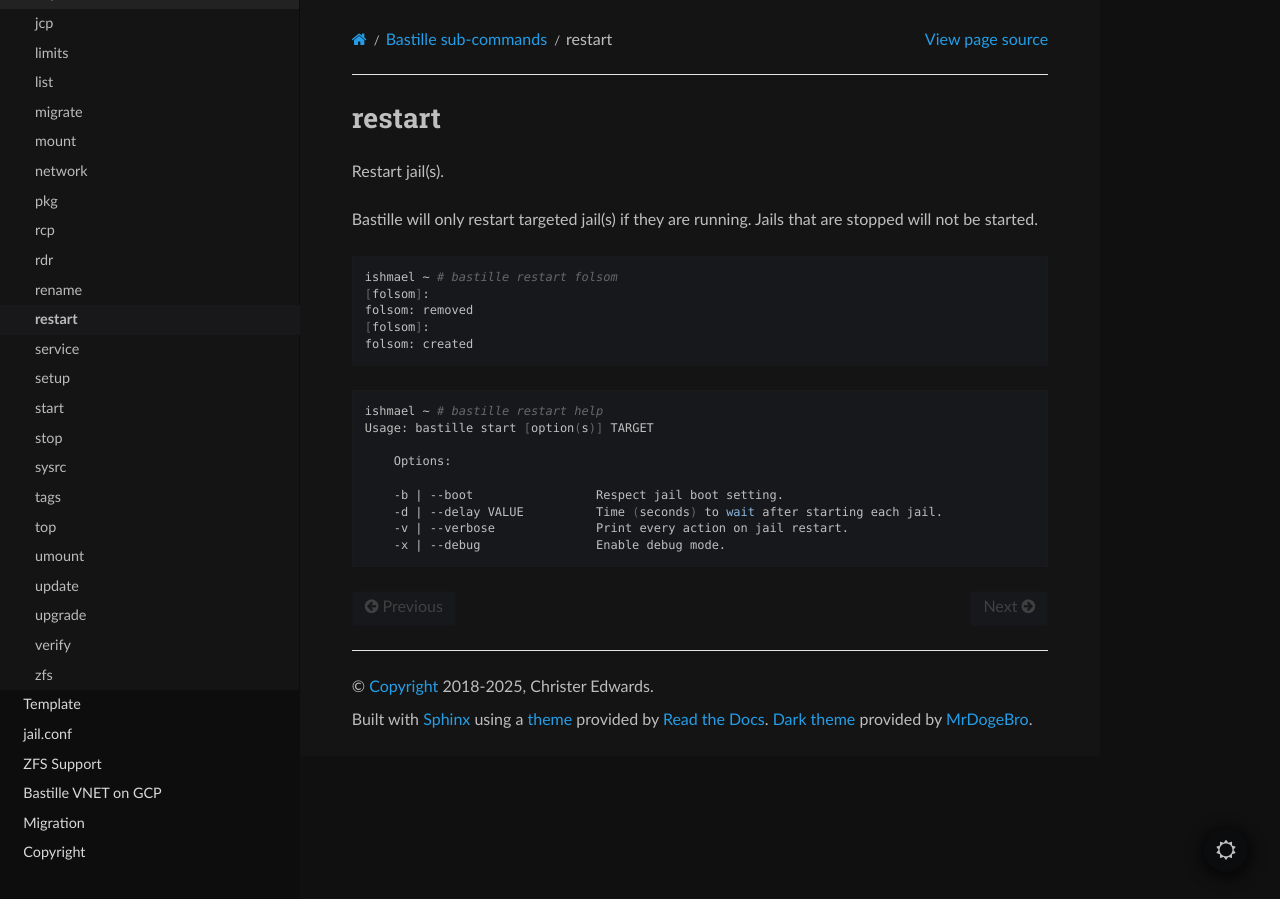
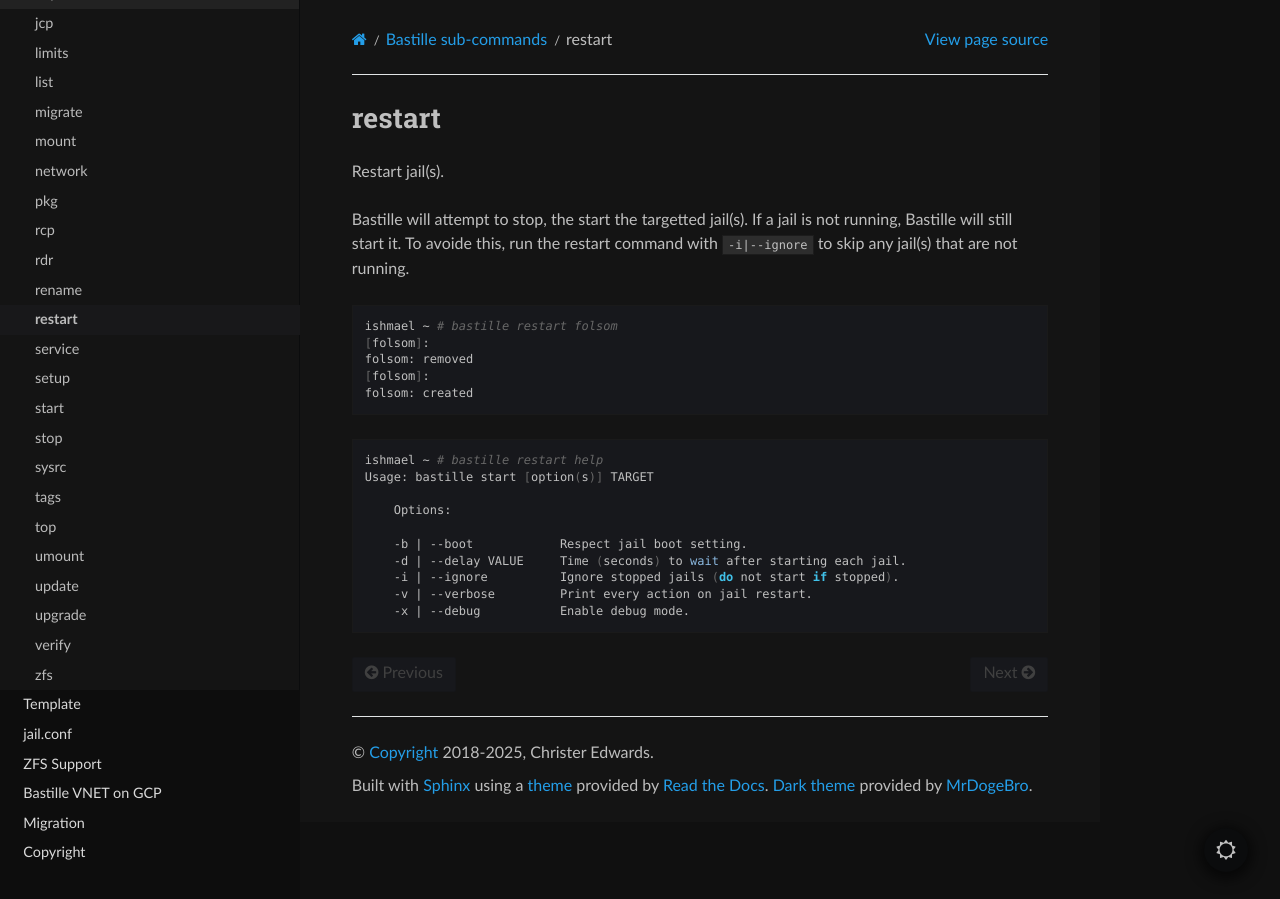
Before and after one commit to BastilleBSD/bastille, a Sphinx documentation site: the page built from docs/chapters/subcommands/restart.rst, in a window 1280 px wide. Built offline with Sphinx 7.4.7 and the Read the Docs theme 3.1.0, drawn with Linux system fonts in a browser that asks for light colours.

Commit message:
restart: be consistent with service command

```diff
--- a/docs/chapters/subcommands/restart.rst
+++ b/docs/chapters/subcommands/restart.rst
@@ -3,8 +3,9 @@ restart
 
 Restart jail(s).
 
-Bastille will only restart targeted jail(s) if they are running. Jails that
-are stopped will not be started.
+Bastille will attempt to stop, the start the targetted jail(s). If a jail is not running, Bastille
+will still start it. To avoide this, run the restart command with ``-i|--ignore`` to skip any jail(s)
+that are not running.
 
 .. code-block:: shell
 
@@ -21,7 +22,8 @@ are stopped will not be started.
 
       Options:
 
-      -b | --boot                 Respect jail boot setting.
-      -d | --delay VALUE          Time (seconds) to wait after starting each jail.
-      -v | --verbose              Print every action on jail restart.
-      -x | --debug                Enable debug mode.
+      -b | --boot            Respect jail boot setting.
+      -d | --delay VALUE     Time (seconds) to wait after starting each jail.
+      -i | --ignore          Ignore stopped jails (do not start if stopped).
+      -v | --verbose         Print every action on jail restart.
+      -x | --debug           Enable debug mode.
```
Also changed, not shown: 1 other file.
